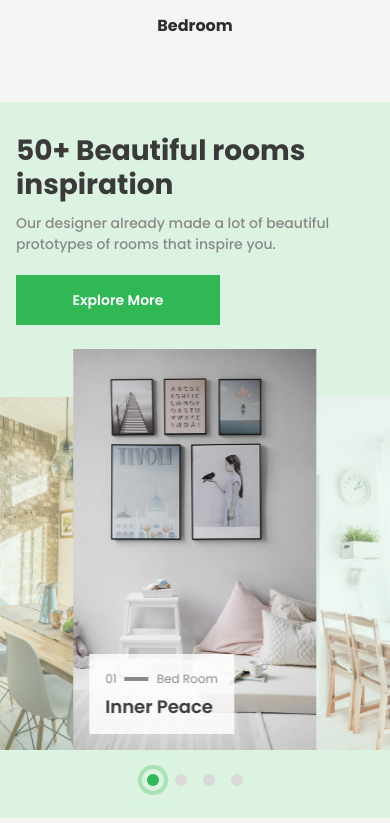
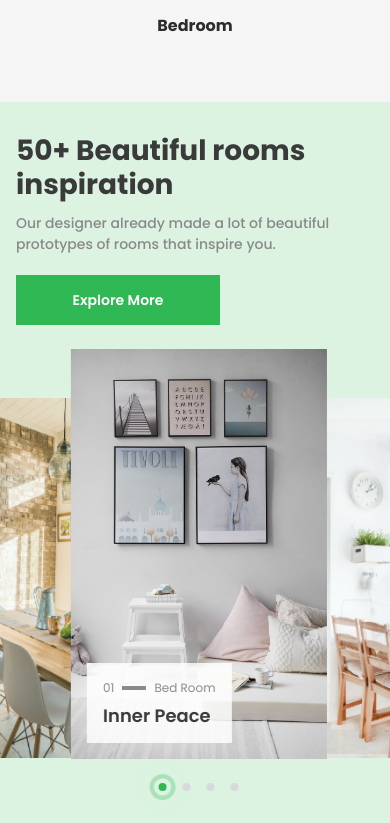
Before and after one commit to Cybug-dev/Furniture-client, a React (Vite) app: page / in a window 390 px wide. Shown: the part 2400-3223 px from the top of the page. Built offline with nearby package versions, Linux system fonts and the light colour scheme.

Commit message:
fixed the opacity on the carousel

```diff
--- a/src/components/Carousel/Carousel.scss
+++ b/src/components/Carousel/Carousel.scss
@@ -1,4 +1,4 @@
-@use '../../styles/variable' as *;
+@use "../../styles/variable" as *;
 
 // Keep these values in sync with carouselTiming in Usecarousel.js.
 $carousel-transition-duration: 620ms;
@@ -63,7 +63,9 @@ $carousel-sonar-duration: 1500ms;
   min-width: 148px;
   padding: 0 $space-5;
   text-decoration: none;
-  transition: background $transition-base, color $transition-base;
+  transition:
+    background $transition-base,
+    color $transition-base;
 }
 
 .inspiration__button:hover,
@@ -92,9 +94,21 @@ $carousel-sonar-duration: 1500ms;
   width: $space-1;
 }
 
+// .inspiration-carousel__stage {
+//   aspect-ratio: 690 / 430;
+//   min-height: 410px;
+//   position: relative;
+// }
+
 .inspiration-carousel__stage {
-  aspect-ratio: 690 / 430;
-  min-height: 410px;
+  /* 1. Define your controls here */
+  --carousel-width: 600px;
+  --carousel-height: 410px;
+  /* 2. Fluid width, capped by the control above, centered in the carousel */
+  width: 100%;
+  max-width: var(--carousel-width);
+  height: var(--carousel-height);
+  margin: 0 auto;
   position: relative;
 }
 
@@ -261,7 +275,9 @@ $carousel-sonar-duration: 1500ms;
   pointer-events: auto;
   position: absolute;
   transform: translateY(-50%);
-  transition: color $transition-base, opacity $transition-base;
+  transition:
+    color $transition-base;
+    // opacity $transition-base;
   width: 40px;
 }
 
@@ -288,7 +304,12 @@ $carousel-sonar-duration: 1500ms;
   display: flex;
   gap: $space-5;
   justify-content: center;
+  left: 50%;
   margin-top: $space-5;
+  max-width: 300px;
+  position: relative;
+  transform: translateX(-68%);
+  width: 44%;
 }
 
 .inspiration-carousel__dot {
@@ -296,18 +317,18 @@ $carousel-sonar-duration: 1500ms;
   border: 0;
   border-radius: $radius-full;
   cursor: pointer;
-  height: $space-3;
+  height: $space-2;
   padding: 0;
   position: relative;
   transition: background $transition-base;
-  width: $space-3;
+  width: $space-2;
 }
 
 .inspiration-carousel__dot::before,
 .inspiration-carousel__dot::after {
   border: $space-1 solid $color-primary;
   border-radius: $radius-full;
-  content: '';
+  content: "";
   inset: calc($space-2 * -1);
   opacity: 0;
   position: absolute;
@@ -361,6 +382,7 @@ $carousel-sonar-duration: 1500ms;
 
   .inspiration-carousel__stage {
     min-height: calc($card-image-height - $space-8);
+    max-width: 100%;
   }
 
   .inspiration-carousel__controls {
@@ -389,14 +411,16 @@ $carousel-sonar-duration: 1500ms;
     min-width: calc($button-width - $space-7);
   }
 
-  .inspiration-carousel__stage {
-    aspect-ratio: 1 / 1.12;
-    min-height: 0;
-  }
+.inspiration-carousel__stage {
+  aspect-ratio: 1 / 1.12;
+  min-height: 0;
+  width: 100%;
+  max-width: 100%;
+  margin: 0 auto;
+}
 
   .inspiration-carousel__slide {
-    max-width: none;
-    width: 68%;
+    max-width: 68%;
   }
 
   .inspiration-carousel__slide--active {
@@ -404,18 +428,18 @@ $carousel-sonar-duration: 1500ms;
   }
 
   .inspiration-carousel__slide--prev {
-    opacity: 0.58;
+    // opacity: 0.58;
     transform: translate3d(-104%, $space-5, 0) scale(0.88);
   }
 
   .inspiration-carousel__slide--next {
-    opacity: 0.58;
+    // opacity: 0.58;
     transform: translate3d(4%, $space-5, 0) scale(0.88);
   }
 
   .inspiration-carousel__slide--far-prev,
   .inspiration-carousel__slide--far-next {
-    opacity: 0;
+    // opacity: 0;
     pointer-events: none;
   }
 
@@ -444,6 +468,10 @@ $carousel-sonar-duration: 1500ms;
 
   .inspiration-carousel__dots {
     gap: $space-4;
+    margin-top: $space-5;
+    max-width: none;
+    transform: translateX(-50%);
+    width: 68%;
   }
 }
 
@@ -466,3 +494,10 @@ $carousel-sonar-duration: 1500ms;
     animation: none;
   }
 }
+
+@media (max-width: 600px) {
+  .inspiration-carousel__slide {
+    min-width: 70%;
+  }
+
+}
```
